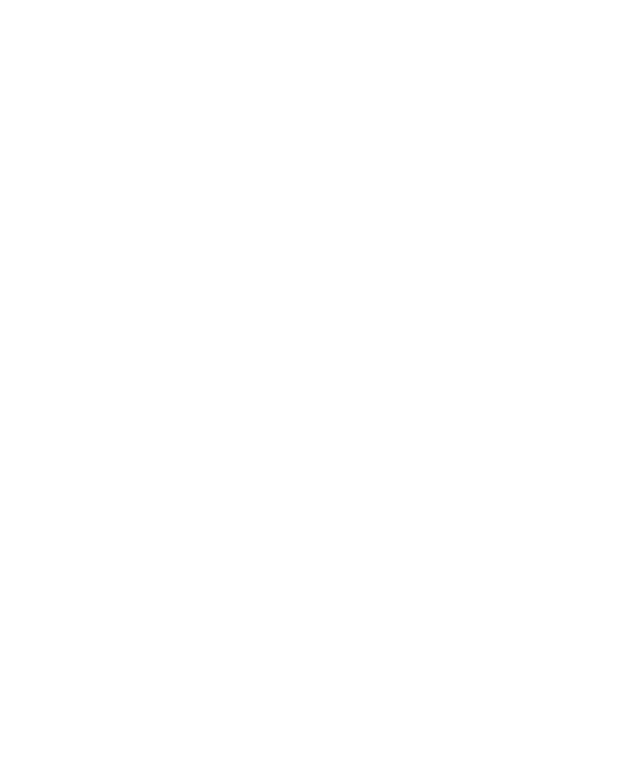
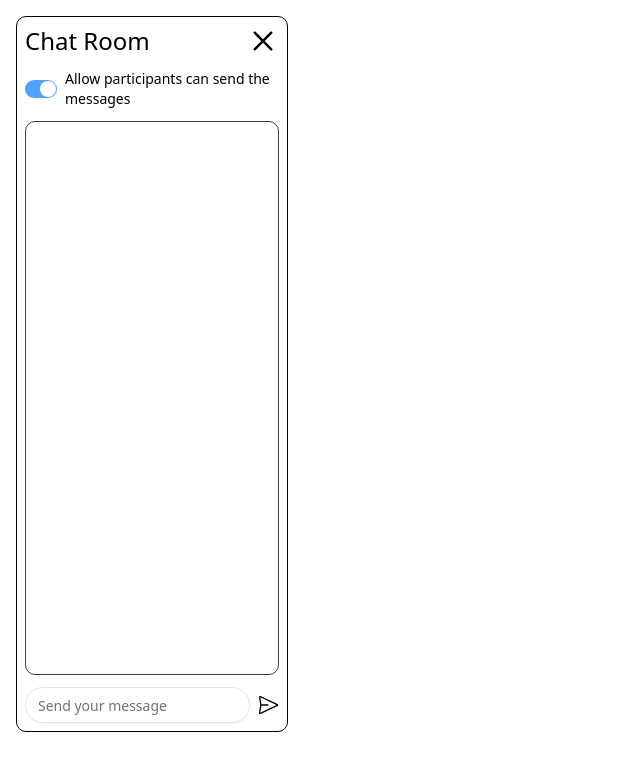
Before and after one commit to ngvuthtinh/Movie_Recommendation_System, a React (Vite) app in the folder movie_recommendation_system/: page / in a window 1280 px wide. Shown: the top 770 px of the page, without its empty margins (0-640 px from the left). Built offline with nearby package versions, Linux system fonts and the light colour scheme.

Commit message:
Phuong | feat<components>: add chat room

```diff
--- a/movie_recommendation_system/package.json
+++ b/movie_recommendation_system/package.json
@@ -13,9 +13,10 @@
     "@heroicons/react": "^2.2.0",
     "@radix-ui/react-avatar": "^1.1.7",
     "@radix-ui/react-dropdown-menu": "^2.1.12",
-    "@radix-ui/react-label": "^2.1.4",
+    "@radix-ui/react-label": "^2.1.6",
     "@radix-ui/react-select": "^2.2.2",
     "@radix-ui/react-slot": "^1.2.0",
+    "@radix-ui/react-switch": "^1.2.4",
     "@tailwindcss/vite": "^4.0.9",
     "axios": "^1.8.4",
     "class-variance-authority": "^0.7.1",
--- a/movie_recommendation_system/src/App.tsx
+++ b/movie_recommendation_system/src/App.tsx
@@ -1,8 +1,10 @@
 import './styles/App.css'
+import WatchTogetherPage from "@/pages/WatchTogetherPage.tsx";
 
 function App() {
   return (
     <>
+      <WatchTogetherPage />
     </>
   )
 }
--- /dev/null
+++ b/movie_recommendation_system/src/components/ChatFrame.tsx
@@ -0,0 +1,53 @@
+import { useState } from "react";
+
+import { RxCross2 } from "react-icons/rx";
+import { Switch } from "@/components/ui/switch";
+import { Label } from "@/components/ui/label";
+import { Input } from "@/components/ui/input";
+
+import { GoPaperAirplane } from "react-icons/go";
+
+export default function ChatFrame() {
+    const [isChatMode, setIsChatMode] = useState(true);
+
+    return (
+        <div className="bg-white border-1 border-black rounded-lg
+                        w-[21.25vw] h-[89.5vh] flex flex-col m-4">
+            <div className="m-2 flex flex-col h-full">
+                <div className="flex justify-between">
+                    <h1 className="text-2xl font-medium text-black">Chat Room</h1>
+                    <RxCross2 className="size-8 text-black cursor-pointer
+                                    hover:text-red-600 hover:scale-125 transition-all duration-300"
+                    />
+                </div>
+
+                <div className="flex items-center mt-3">
+                    <Switch id="chat-mode"
+                            onClick={() => setIsChatMode(!isChatMode)} checked={isChatMode}
+                    />
+                    <Label htmlFor="chat-mode"
+                           className={`ml-2 text-sm font-normal
+                                ${isChatMode ? 'text-black' : 'text-gray-500'}`}>
+                        Allow participants can send the messages
+                    </Label>
+                </div>
+
+                <div className="mt-3 border-1 border-gray-700 rounded-lg flex-1 overflow-auto">
+
+                </div>
+
+                <div className="mt-3 flex items-center">
+                    <Input type="text" placeholder="Send your message"
+                           className="rounded-full w-full p-2 text-black
+                            [&::placeholder]:pl-1"
+                    />
+                    <GoPaperAirplane className="ml-2 font-black text-black
+                            size-6 cursor-pointer hover:text-blue-600
+                            hover:scale-125 transition-all duration-300"/>
+                </div>
+
+            </div>
+
+        </div>
+    );
+}
--- /dev/null
+++ b/movie_recommendation_system/src/components/ui/switch.tsx
@@ -0,0 +1,29 @@
+import * as React from "react"
+import * as SwitchPrimitive from "@radix-ui/react-switch"
+
+import { cn } from "@/utils/utils"
+
+function Switch({
+  className,
+  ...props
+}: React.ComponentProps<typeof SwitchPrimitive.Root>) {
+  return (
+    <SwitchPrimitive.Root
+      data-slot="switch"
+      className={cn(
+        "peer data-[state=checked]:bg-blue-400 data-[state=unchecked]:bg-input focus-visible:border-ring focus-visible:ring-ring/50 dark:data-[state=unchecked]:bg-input/80 inline-flex h-[1.15rem] w-8 shrink-0 items-center rounded-full border border-transparent shadow-xs transition-all outline-none focus-visible:ring-[3px] disabled:cursor-not-allowed disabled:opacity-50",
+        className
+      )}
+      {...props}
+    >
+      <SwitchPrimitive.Thumb
+        data-slot="switch-thumb"
+        className={cn(
+          "bg-background dark:data-[state=unchecked]:bg-foreground dark:data-[state=checked]:bg-primary-foreground pointer-events-none block size-4 rounded-full ring-0 transition-transform data-[state=checked]:translate-x-[calc(100%-2px)] data-[state=unchecked]:translate-x-0"
+        )}
+      />
+    </SwitchPrimitive.Root>
+  )
+}
+
+export { Switch }
--- /dev/null
+++ b/movie_recommendation_system/src/pages/WatchTogetherPage.tsx
@@ -0,0 +1,7 @@
+import ChatFrame from "@/components/ChatFrame";
+
+export default function WatchTogetherPage() {
+    return (
+       <ChatFrame />
+    );
+}
```
Also changed, not shown: 1 other file (tests, documents, lock files or other folders).
